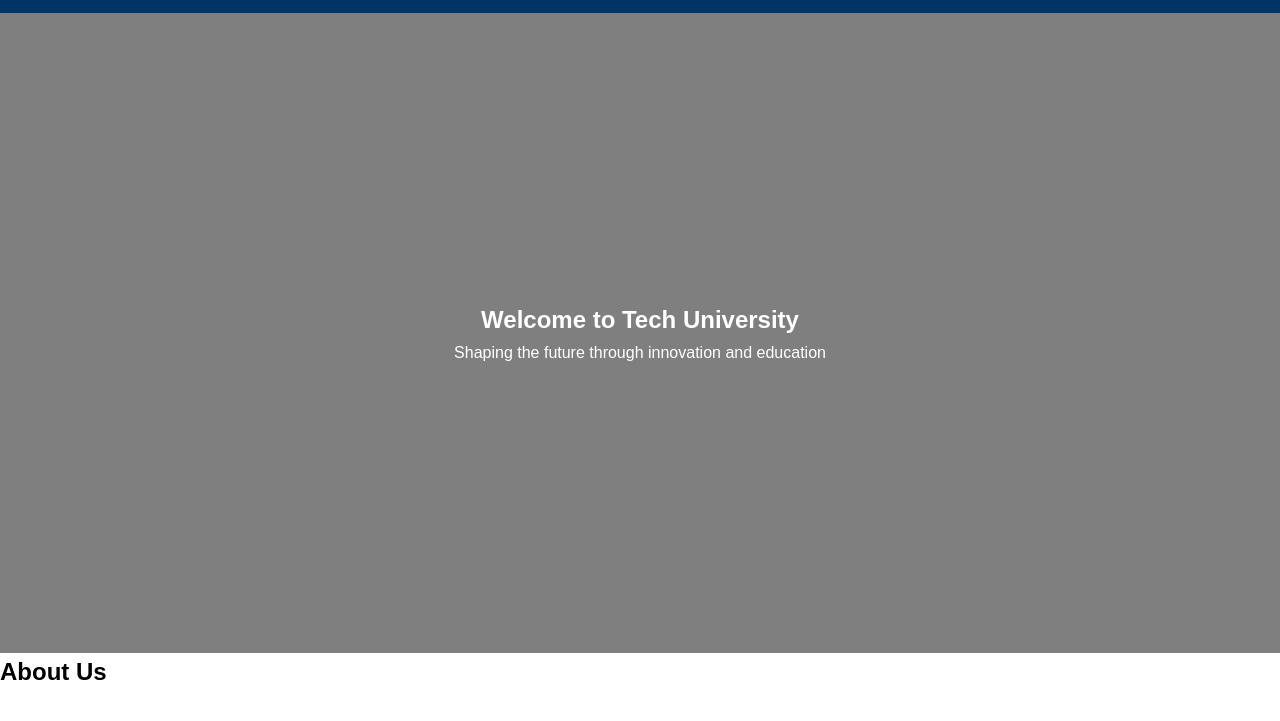
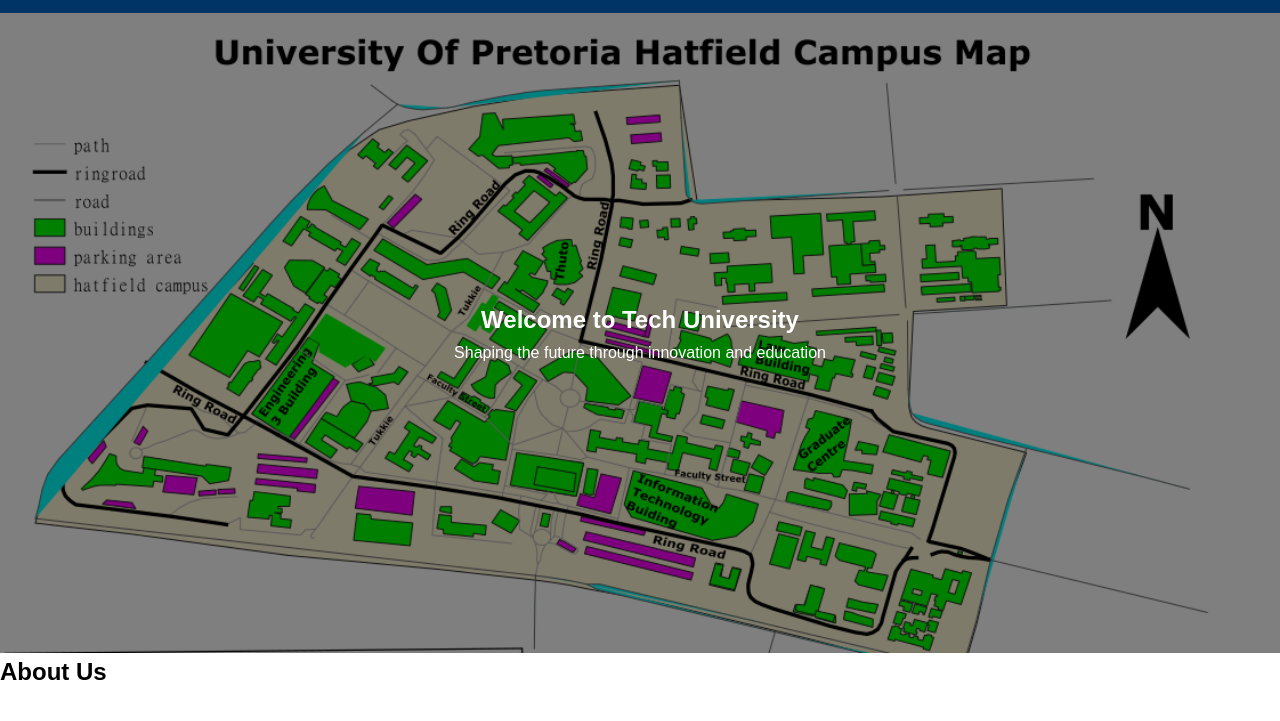
Before and after one commit to Mulisa3/University-of-Mulisa, a plain HTML site: page index.html in a window 1280 px wide. Shown: the part 57-778 px from the top of the page. Drawn offline with Linux system fonts and the light colour scheme.

Commit message:
style.css

```diff
--- a/style.css
+++ b/style.css
@@ -34,7 +34,7 @@
 
 .hero {
     background: linear-gradient(rgba(0,0,0,0.5), rgba(0,0,0,0.5)),
-                url('images/campus.jpg');
+                url('images/Mulisa_Camp.jpg');
     height: 80vh;
     background-size: cover;
     display: flex;
```
